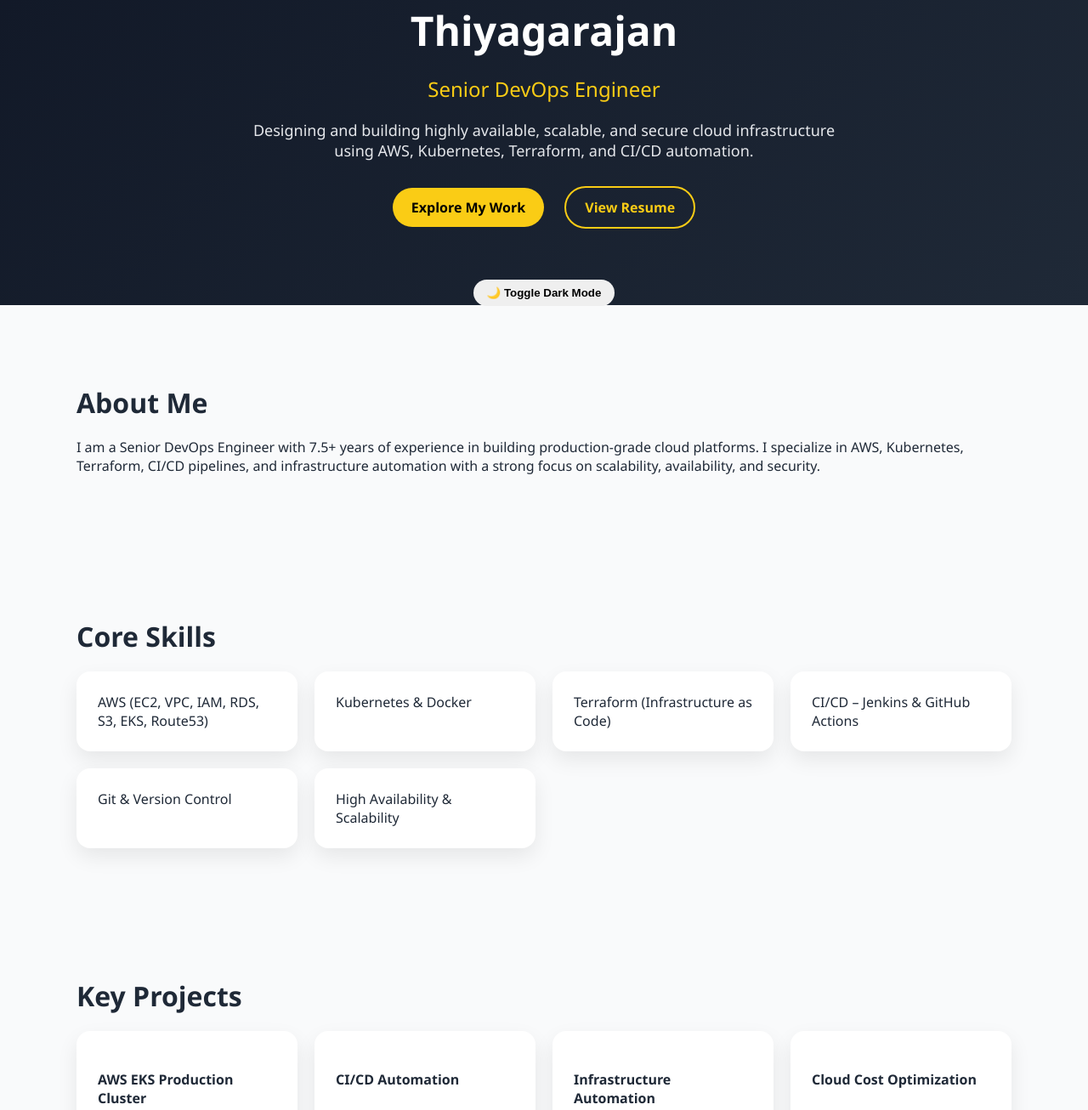
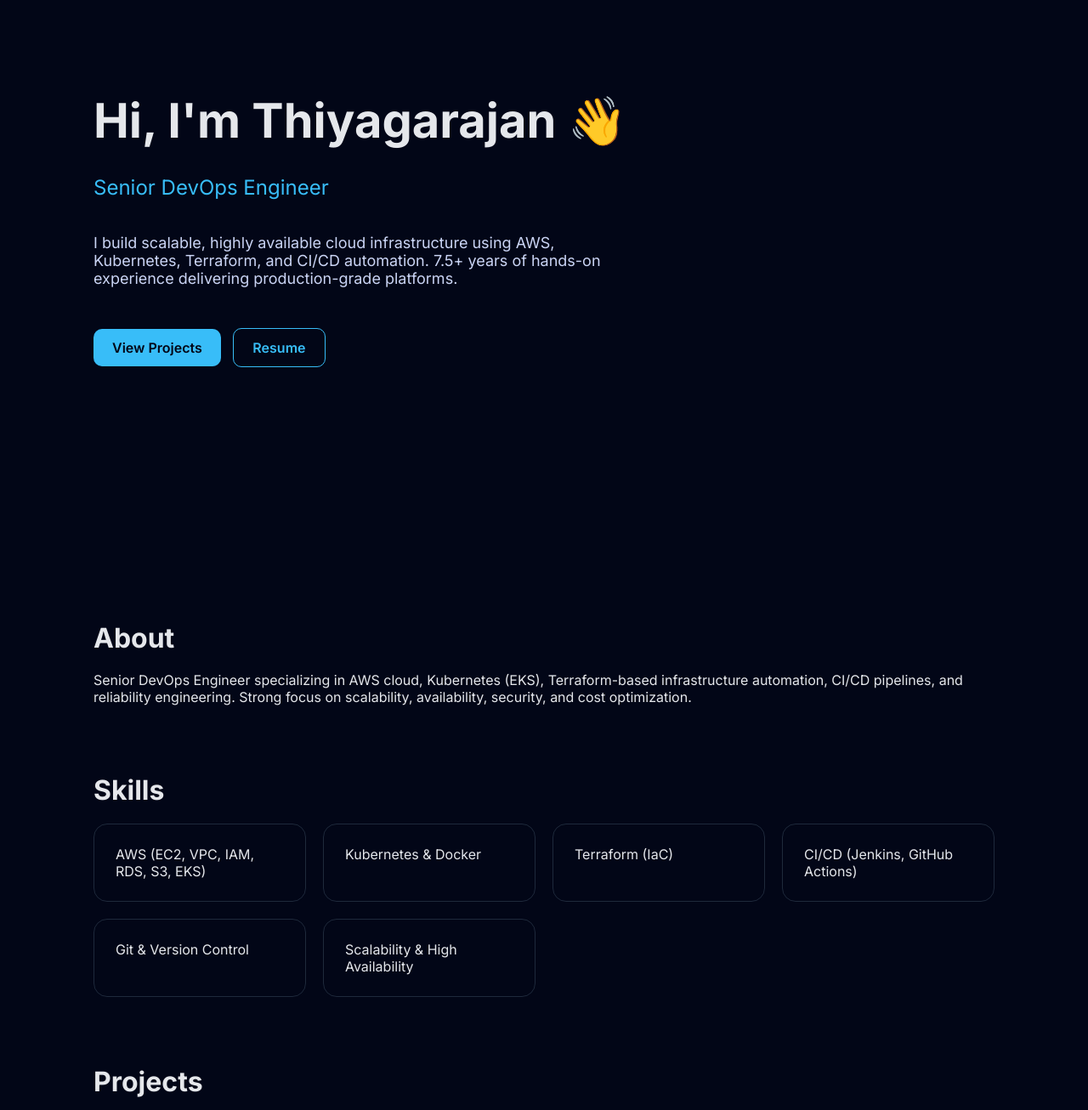
Before and after one commit to Thiyagarajan7/thiyagarajan7.github.io, a plain HTML site: page index.html in a window 1280 px wide. Shown: the part 109-1415 px from the top of the page at 85% size. Drawn offline with Linux system fonts and the light colour scheme.

Commit message:
Update index.html

```diff
--- a/index.html
+++ b/index.html
@@ -4,181 +4,162 @@
   <meta charset="UTF-8" />
   <meta name="viewport" content="width=device-width, initial-scale=1.0" />
   <title>Thiyagarajan | Senior DevOps Engineer</title>
+  <link rel="preconnect" href="https://fonts.googleapis.com">
+  <link rel="preconnect" href="https://fonts.gstatic.com" crossorigin>
+  <link href="https://fonts.googleapis.com/css2?family=Inter:wght@300;400;600;700&display=swap" rel="stylesheet">
   <style>
+    * { box-sizing: border-box; }
     body {
       margin: 0;
-      font-family: 'Segoe UI', Tahoma, Geneva, Verdana, sans-serif;
-      background: #f9fafb;
-      color: #1f2937;
+      font-family: 'Inter', sans-serif;
+      background: #020617;
+      color: #e5e7eb;
     }
-    header {
-      background: linear-gradient(135deg, #111827, #1f2937);
-      color: #fff;
-      padding: 80px 20px;
-      text-align: center;
+    a { color: #38bdf8; text-decoration: none; }
+
+    .container {
+      max-width: 1100px;
+      margin: auto;
+      padding: 40px 20px;
     }
-    header h1 {
-      font-size: 48px;
+
+    /* HERO */
+    .hero {
+      min-height: 90vh;
+      display: flex;
+      flex-direction: column;
+      justify-content: center;
+    }
+    .hero h1 {
+      font-size: 56px;
       margin-bottom: 10px;
     }
-    header h2 {
+    .hero h2 {
       font-weight: 400;
-      color: #facc15;
+      color: #38bdf8;
     }
-    header p {
-      max-width: 700px;
-      margin: 20px auto;
+    .hero p {
+      max-width: 650px;
+      margin-top: 20px;
       font-size: 18px;
-      color: #e5e7eb;
+      color: #cbd5f5;
     }
-    .buttons a {
+    .hero .actions {
+      margin-top: 30px;
+    }
+    .btn {
       display: inline-block;
-      margin: 10px;
       padding: 12px 22px;
-      border-radius: 30px;
-      text-decoration: none;
+      border-radius: 10px;
+      margin-right: 10px;
       font-weight: 600;
     }
-    .primary {
-      background: #facc15;
-      color: #000;
-    }
-    .secondary {
-      border: 2px solid #facc15;
-      color: #facc15;
-    }
-    section {
-      padding: 60px 20px;
-      max-width: 1100px;
-      margin: auto;
-    }
+    .btn.primary { background: #38bdf8; color: #020617; }
+    .btn.secondary { border: 1px solid #38bdf8; color: #38bdf8; }
+
+    /* SECTION */
+    section { margin-top: 80px; }
     section h3 {
       font-size: 32px;
       margin-bottom: 20px;
     }
-    .skills, .projects {
+
+    /* GRID */
+    .grid {
       display: grid;
       grid-template-columns: repeat(auto-fit, minmax(250px, 1fr));
       gap: 20px;
     }
     .card {
-      background: #fff;
+      background: #020617;
+      border: 1px solid #1e293b;
       padding: 25px;
       border-radius: 16px;
-      box-shadow: 0 10px 25px rgba(0,0,0,0.08);
     }
+
     footer {
-      background: #111827;
-      color: #e5e7eb;
+      margin-top: 100px;
+      padding: 40px 20px;
+      border-top: 1px solid #1e293b;
       text-align: center;
-      padding: 30px 20px;
-    }
-    footer a {
-      color: #facc15;
-      margin: 0 10px;
-      text-decoration: none;
+      color: #94a3b8;
     }
   </style>
 </head>
 <body>
 
-<header>
-  <h1>Thiyagarajan</h1>
+<div class="container hero">
+  <h1>Hi, I'm Thiyagarajan 👋</h1>
   <h2>Senior DevOps Engineer</h2>
   <p>
-    Designing and building highly available, scalable, and secure cloud infrastructure
-    using AWS, Kubernetes, Terraform, and CI/CD automation.
+    I build scalable, highly available cloud infrastructure using AWS, Kubernetes,
+    Terraform, and CI/CD automation. 7.5+ years of hands-on experience
+    delivering production-grade platforms.
   </p>
-  <div class="buttons">
-    <a class="primary" href="#projects">Explore My Work</a>
-    <a class="secondary" href="https://thiyagarajan-r-resume.tiiny.site" target="_blank">View Resume</a>
+  <div class="actions">
+    <a class="btn primary" href="#projects">View Projects</a>
+    <a class="btn secondary" href="https://thiyagarajan-r-resume.tiiny.site" target="_blank">Resume</a>
   </div>
-</header>
-
-<!-- Dark Mode Toggle -->
-<div style="text-align:center; margin-top:-30px;">
-  <button onclick="toggleDarkMode()" style="padding:8px 16px; border-radius:20px; border:none; cursor:pointer; font-weight:600;">🌙 Toggle Dark Mode</button>
 </div>
 
+<div class="container">
   <section>
-  <h3>About Me</h3>
+    <h3>About</h3>
     <p>
-    I am a Senior DevOps Engineer with 7.5+ years of experience in building
-    production-grade cloud platforms. I specialize in AWS, Kubernetes, Terraform,
-    CI/CD pipelines, and infrastructure automation with a strong focus on
-    scalability, availability, and security.
+      Senior DevOps Engineer specializing in AWS cloud, Kubernetes (EKS),
+      Terraform-based infrastructure automation, CI/CD pipelines, and
+      reliability engineering. Strong focus on scalability, availability,
+      security, and cost optimization.
     </p>
   </section>
 
   <section>
-  <h3>Core Skills</h3>
-  <div class="skills">
-    <div class="card">AWS (EC2, VPC, IAM, RDS, S3, EKS, Route53)</div>
+    <h3>Skills</h3>
+    <div class="grid">
+      <div class="card">AWS (EC2, VPC, IAM, RDS, S3, EKS)</div>
       <div class="card">Kubernetes & Docker</div>
-    <div class="card">Terraform (Infrastructure as Code)</div>
-    <div class="card">CI/CD – Jenkins & GitHub Actions</div>
+      <div class="card">Terraform (IaC)</div>
+      <div class="card">CI/CD (Jenkins, GitHub Actions)</div>
       <div class="card">Git & Version Control</div>
-    <div class="card">High Availability & Scalability</div>
+      <div class="card">Scalability & High Availability</div>
     </div>
   </section>
 
   <section id="projects">
-  <h3>Key Projects</h3>
-  <div class="projects">
+    <h3>Projects</h3>
+    <div class="grid">
       <div class="card">
-      <h4>AWS EKS Production Cluster</h4>
-      <p>Designed highly available EKS clusters using Terraform with autoscaling and secure networking.</p>
+        <strong>AWS EKS Production Platform</strong>
+        <p>Highly available EKS clusters with Terraform, autoscaling, and secure networking.</p>
       </div>
       <div class="card">
-      <h4>CI/CD Automation</h4>
-      <p>Implemented Jenkins and GitHub Actions pipelines for Dockerized microservices deployments.</p>
+        <strong>CI/CD Automation</strong>
+        <p>End-to-end pipelines for Dockerized microservices with zero downtime deployments.</p>
       </div>
       <div class="card">
-      <h4>Infrastructure Automation</h4>
-      <p>Automated AWS infrastructure provisioning with remote state and locking.</p>
+        <strong>Infrastructure Automation</strong>
+        <p>Automated AWS infrastructure with remote Terraform state and locking.</p>
       </div>
       <div class="card">
-      <h4>Cloud Cost Optimization</h4>
+        <strong>Cloud Cost Optimization</strong>
         <p>Reduced cloud spend by identifying unused resources and right-sizing workloads.</p>
       </div>
     </div>
   </section>
 
-<section id="contact">
-  <h3>Contact Me</h3>
+  <section>
+    <h3>Contact</h3>
     <div class="card">
-    <p>If you are looking for a Senior DevOps Engineer to build reliable, scalable, and secure cloud infrastructure, feel free to reach out.</p>
-    <p><strong>Email:</strong> <a href="mailto:thiyagarajan.devops@gmail.com">thiyagarajan.devops@gmail.com</a></p>
-    <p><strong>LinkedIn:</strong> <a href="https://www.linkedin.com/in/thiyagarajan-ramakrishnan787/" target="_blank">Connect with me</a></p>
+      <p>Email: <a href="mailto:thiyagarajan.devops@gmail.com">thiyagarajan.devops@gmail.com</a></p>
+      <p>GitHub: <a href="https://github.com/Thiyagarajan7" target="_blank">github.com/Thiyagarajan7</a></p>
+      <p>LinkedIn: <a href="https://www.linkedin.com/in/thiyagarajan-ramakrishnan787/" target="_blank">Connect</a></p>
     </div>
   </section>
+</div>
 
 <footer>
-  <p>
-    <a href="https://github.com/Thiyagarajan7" target="_blank">GitHub</a> |
-    <a href="https://www.linkedin.com/in/thiyagarajan-ramakrishnan787/" target="_blank">LinkedIn</a>
-  </p>
-  <p>© 2025 Thiyagarajan | Senior DevOps Engineer</p>
+  © 2025 Thiyagarajan · Senior DevOps Engineer
 </footer>
 
-  <script>
-    function toggleDarkMode() {
-      document.body.classList.toggle('dark');
-    }
-  </script>
-
-  <style>
-    body.dark {
-      background:#0f172a;
-      color:#e5e7eb;
-    }
-    body.dark .card {
-      background:#020617;
-      color:#e5e7eb;
-    }
-    body.dark header {
-      background: linear-gradient(135deg, #020617, #020617);
-    }
-  </style>
 </body>
 </html>
```
Lines whose indentation alone changed are shown as unchanged.
